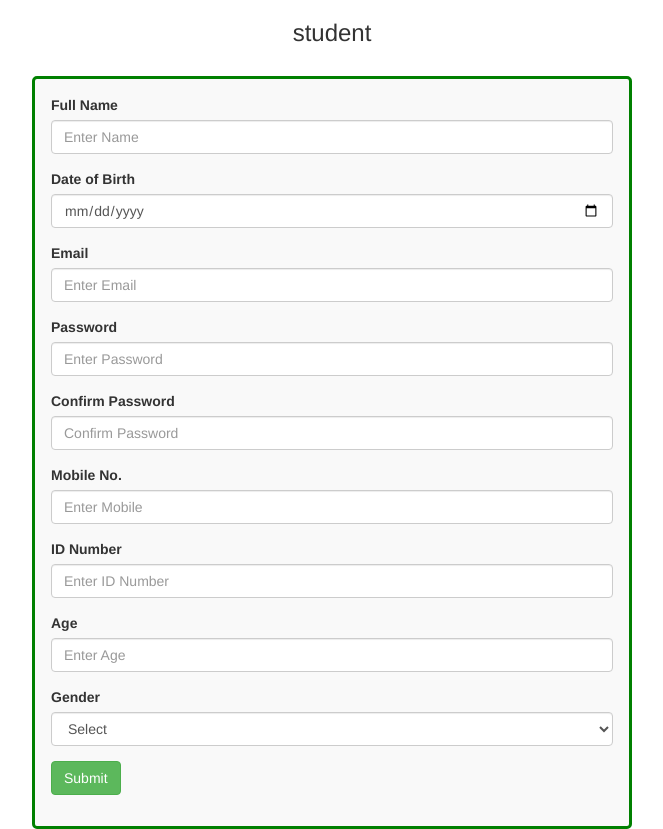
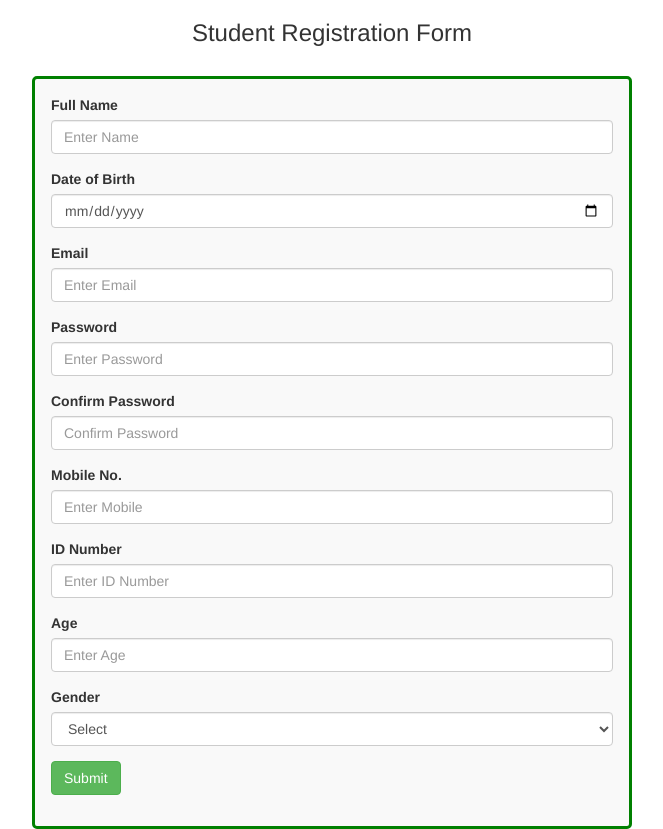
Before and after one commit to DEJACHWORKU/Internet-Programing-2, a PHP site: the page made by simple form validation.php in a window 1280 px wide. Shown: the whole page, without its empty margins (308-971 px from the left). Run offline with PHP 8.4, Linux system fonts and the light colour scheme.

Commit message:
Update simple form validation.php

```diff
--- a/simple form validation.php
+++ b/simple form validation.php
@@ -104,7 +104,7 @@ if (isset($_REQUEST['submit'])) {
 <body>
     <div class="container">
 <div class="table-responsive">
-<h3 style="text-align: center;">student</h3><br/>
+<h3 style="text-align: center;">Student Registration Form</h3><br/>
     <div class="box">
 <form id="validate_form" method="post">
     <div class="form-group">
```
